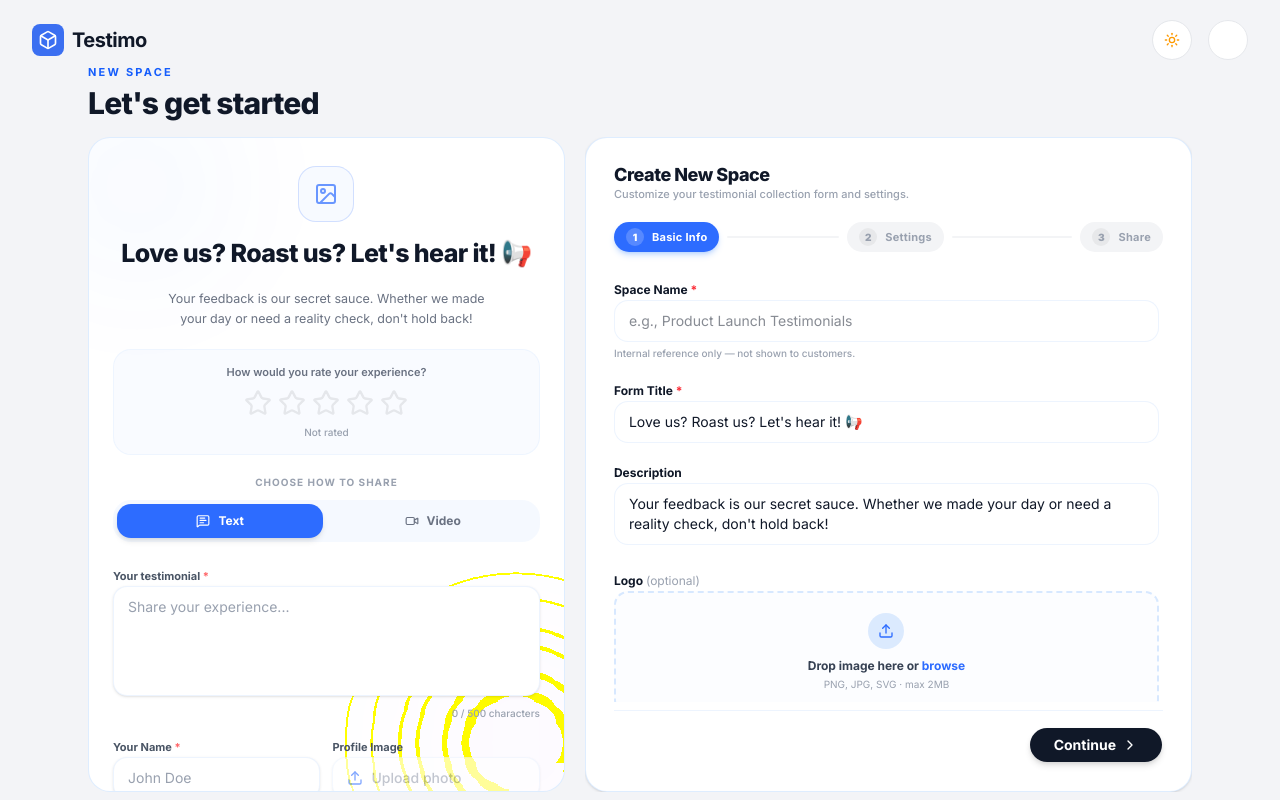
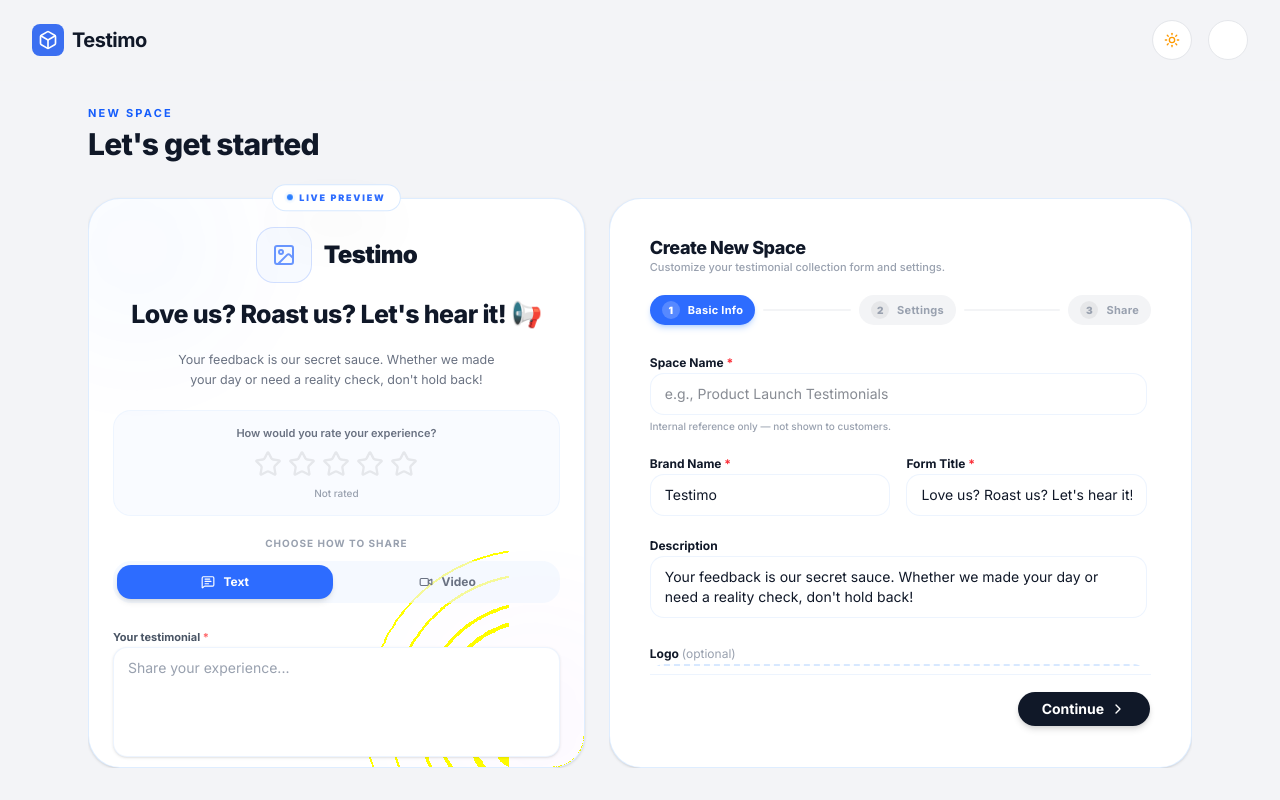
Before and after one commit to sagar-yenkure/Testimo2.0, a Next.js app: page /dashboard/create in a window 1280 px wide. Built offline with nearby package versions, Linux system fonts and the light colour scheme.

Commit message:
feat: implement dashboard for testimonial space management and creation flow.

```diff
--- a/app/(pages)/dashboard/layout.tsx
+++ b/app/(pages)/dashboard/layout.tsx
@@ -15,7 +15,7 @@
     return (
         <div className="h-screen flex flex-col bg-background transition-colors duration-300 overflow-hidden">
             <UserNavbar />
-            <main className="flex-1 pt-16 px-4 sm:px-6 max-w-6xl mx-auto w-full relative overflow-y-auto">
+            <main className="flex-1 py-4 md:py-6 px-4 sm:px-6 max-w-6xl mx-auto w-full relative min-h-0 flex flex-col overflow-hidden">
                 {children}
             </main>
         </div>
--- a/app/(pages)/dashboard/page.tsx
+++ b/app/(pages)/dashboard/page.tsx
@@ -33,7 +33,7 @@
     ]
 
     return (
-        <div className="space-y-5 md:space-y-7 pb-16">
+        <div className="space-y-5 max-w-6xl mx-auto md:space-y-7 pb-16 overflow-y-auto h-full [scrollbar-width:none] [&::-webkit-scrollbar]:hidden pr-1">
             {/* Header Area */}
             <div className="flex flex-col sm:flex-row sm:items-center justify-between gap-4">
                 <div>
--- a/components/create-space-form.tsx
+++ b/components/create-space-form.tsx
@@ -1,7 +1,7 @@
 'use client'
 
 import { useState, useRef } from 'react'
-import { ChevronRight, ChevronLeft, Check, Settings, Wand2, Copy, CheckCheck, ExternalLink, Upload, X, PartyPopperIcon } from 'lucide-react'
+import { ChevronRight, ChevronLeft, Check, Settings, Wand2, Copy, CheckCheck, ExternalLink, Upload, X, PartyPopperIcon, Crown } from 'lucide-react'
 import { Button } from '@/components/ui/button'
 import { TestimonialForm } from '@/components/testimonial-form'
 import { useRouter } from 'next/navigation'
@@ -46,6 +46,7 @@
     const [formData, setFormData] = useState({
         collectionName: '',
         logo: null as string | null,
+        brandName: 'Testimo',
         formTitle: "Love us? Roast us? Let's hear it! 📢",
         description: "Your feedback is our secret sauce. Whether we made your day or need a reality check, don't hold back!",
         collectStarRatings: true,
@@ -110,12 +111,22 @@
         .animate-confetti { animation: confettiFall 2.4s cubic-bezier(.25,.46,.45,.94) forwards; }
       `}</style>
 
-            <div className="w-full h-full flex flex-col lg:flex-row gap-4 lg:gap-5 overflow-hidden">
-
+            <div className="w-full h-auto lg:h-full flex flex-col lg:flex-row gap-4 lg:gap-6 lg:overflow-hidden pt-4 lg:pt-5">
                 {/* ── Live Preview ── */}
-                <div className="lg:w-[44%] order-2 lg:order-1 flex flex-col min-h-0 overflow-hidden">
-                    <div className={`relative flex-1 rounded-3xl overflow-hidden border transition-colors duration-500
-            ${formData.theme === 'Dark' ? 'bg-[#0A0A0A] border-[#222]' : 'bg-white border-blue-200/50'}`}>
+                <div className="lg:w-[45%] flex-shrink-0 order-2 lg:order-1 flex flex-col h-auto lg:h-full lg:min-h-0 relative pt-4 lg:pt-0">
+                    {/* Floating Preview Pill — Half-in, Half-out on the border */}
+                    <div className="absolute top-4 lg:top-0 left-1/2 -translate-x-1/2 -translate-y-1/2 z-[100] pointer-events-none">
+                        <div className={`flex items-center gap-1.5 px-3.5 py-1.5 rounded-full text-[9px] font-black uppercase tracking-[0.2em] shadow-2xl border
+              ${formData.theme === 'Dark' ? 'bg-[#1A1A1A] border-white/10 text-blue-400 font-bold' : 'bg-white border-blue-200/60 text-[#2D6CFF]'}`}>
+                            <span className="relative flex h-1.5 w-1.5">
+                                <span className="animate-ping absolute inline-flex h-full w-full rounded-full bg-blue-400 opacity-75"></span>
+                                <span className="relative inline-flex rounded-full h-1.5 w-1.5 bg-blue-500"></span>
+                            </span>
+                            Live Preview
+                        </div>
+                    </div>
+                    <div className={`relative flex-1 rounded-[32px] overflow-hidden border transition-colors duration-500 min-h-[500px] lg:min-h-0
+            ${formData.theme === 'Dark' ? 'bg-[#0A0A0A] border-[#222]' : 'bg-white border-blue-200/50 shadow-sm'}`}>
 
                         {/* Pattern layer */}
                         {formData.bgPattern !== 'none' && (
@@ -170,15 +181,15 @@
                             <div className={`absolute -bottom-16 -right-16 w-56 h-56 rounded-full blur-3xl opacity-40
                 ${formData.theme === 'Dark' ? 'bg-purple-500/15' : 'bg-purple-500/8'}`} />
                         </div>
-                        <div className="relative z-10 h-full overflow-y-auto [scrollbar-width:none] [&::-webkit-scrollbar]:hidden">
+                        <div className="relative z-10 h-full overflow-y-auto lg:overflow-y-auto [scrollbar-width:none] [&::-webkit-scrollbar]:hidden">
                             <TestimonialForm formData={formData} isPreview={true} />
                         </div>
                     </div>
                 </div>
 
                 {/* ── Form Panel ── */}
-                <div className="lg:w-[56%] order-1 lg:order-2 flex flex-col min-h-0 overflow-hidden">
-                    <div className="flex-1 bg-card-bg border border-blue-200/50 dark:border-blue-900/30 rounded-3xl p-6 lg:p-7 flex flex-col min-h-0 overflow-hidden shadow-sm">
+                <div className="lg:w-[55%] flex-1 order-1 lg:order-2 flex flex-col h-auto lg:h-full lg:min-h-0 overflow-hidden">
+                    <div className="flex-1 bg-card-bg border border-blue-200/50 dark:border-blue-900/30 rounded-[32px] p-6 lg:p-10 flex flex-col h-auto lg:h-full lg:min-h-0 overflow-hidden shadow-sm">
 
                         {/* Header */}
                         <div className="mb-5 shrink-0">
@@ -225,11 +236,11 @@
                         </div>
 
                         {/* Content */}
-                        <div className={`min-h-0 ${step === 3 ? 'flex-1 flex flex-col' : 'flex-1 overflow-y-auto [scrollbar-width:none] [&::-webkit-scrollbar]:hidden pr-1'}`}>
+                        <div className={`min-h-0 ${step === 3 ? 'flex-1 flex flex-col' : 'flex-1 overflow-y-visible lg:overflow-y-auto lg:pr-1 [scrollbar-width:none] [&::-webkit-scrollbar]:hidden'}`}>
 
                             {/* ── Step 1 ── */}
                             {step === 1 && (
-                                <div className="space-y-4">
+                                <div className="space-y-4 max-w-2xl">
                                     <div className="space-y-1">
                                         <label className="text-[12px] font-bold text-gray-900 dark:text-white">
                                             Space Name <span className="text-red-500">*</span>
@@ -244,6 +255,19 @@
                                         <p className="text-[10px] text-gray-400 font-medium">Internal reference only — not shown to customers.</p>
                                     </div>
 
+                                    <div className="grid grid-cols-2 gap-4">
+                                        <div className="space-y-1">
+                                            <label className="text-[12px] font-bold text-gray-900 dark:text-white">
+                                                Brand Name <span className="text-red-500">*</span>
+                                            </label>
+                                            <input
+                                                type="text"
+                                                placeholder="e.g., Testimo"
+                                                className="w-full bg-white dark:bg-[#0A0A0A] border border-blue-100/50 dark:border-white/10 rounded-xl px-3.5 py-2.5 text-sm focus:outline-none focus:ring-2 focus:ring-[#2D6CFF]/40 transition-all text-gray-900 dark:text-white"
+                                                value={formData.brandName}
+                                                onChange={(e) => updateFormData('brandName', e.target.value)}
+                                            />
+                                        </div>
                                         <div className="space-y-1">
                                             <label className="text-[12px] font-bold text-gray-900 dark:text-white">
                                                 Form Title <span className="text-red-500">*</span>
@@ -255,6 +279,7 @@
                                                 value={formData.formTitle}
                                                 onChange={(e) => updateFormData('formTitle', e.target.value)}
                                             />
+                                        </div>
                                     </div>
 
                                     <div className="space-y-1">
@@ -326,7 +351,7 @@
 
                             {/* ── Step 2 ── */}
                             {step === 2 && (
-                                <div className="space-y-5">
+                                <div className="space-y-5 max-w-2xl">
 
                                     {/* General Settings */}
                                     <div className="space-y-2">
@@ -339,9 +364,16 @@
                                                         <SelectValue />
                                                     </SelectTrigger>
                                                     <SelectContent className="rounded-xl">
-                                                        {['English', 'Spanish', 'French', 'German', 'Japanese'].map(o => (
+                                                        {['English', 'Arabic', 'Japanese'].map(o => (
                                                             <SelectItem key={o} value={o} className="text-sm cursor-pointer">{o}</SelectItem>
                                                         ))}
+                                                        <div className="flex items-center justify-between px-2 py-2 mx-1 rounded-lg cursor-not-allowed opacity-60 select-none">
+                                                            <div className="flex items-center gap-2 text-sm text-gray-400 dark:text-gray-500">
+                                                                <Crown className="w-3.5 h-3.5 text-amber-400" />
+                                                                Auto Detect
+                                                            </div>
+                                                            <span className="text-[9px] font-black uppercase tracking-wider px-1.5 py-0.5 rounded-full bg-amber-100 dark:bg-amber-500/10 text-amber-600 dark:text-amber-400">Pro</span>
+                                                        </div>
                                                     </SelectContent>
                                                 </Select>
                                             </div>
--- a/components/pricing.tsx
+++ b/components/pricing.tsx
@@ -14,7 +14,7 @@
 
   return (
     <section className="py-16 md:py-24 relative z-10 w-full transition-colors duration-300 bg-background" id="pricing">
-      <div className=" px-6">
+      <div className="px-6">
         <div className="flex flex-col md:flex-row md:items-end justify-between mb-12 md:mb-16 gap-8">
           <div>
             <div className="text-[11px] font-bold tracking-[0.2em] uppercase mb-4 transition-colors text-blue-600 dark:text-[#2D6CFF]">PRICING PLANS</div>
@@ -39,7 +39,7 @@
           </div>
         </div>
 
-        <div className="grid grid-cols-1 md:grid-cols-3 gap-6 max-w-5xl mx-auto text-left">
+        <div className="grid grid-cols-1 md:grid-cols-3 gap-6 text-left">
           {tiers.map((tier, idx) => (
             <div key={idx} className={`rounded-[20px] p-8 shadow-sm flex flex-col relative w-full transition-all duration-300 ${tier.pop
               ? `border-2 border-[#2D6CFF] md:transform md:-translate-y-4 bg-card-bg shadow-[0_20px_50px_-12px_rgba(45,108,255,0.15)] dark:shadow-[0_20px_50px_-12px_rgba(45,108,255,0.25)]`
--- a/components/testimonial-form.tsx
+++ b/components/testimonial-form.tsx
@@ -8,6 +8,7 @@
   formData: {
     collectionName: string;
     logo: string | null;
+    brandName: string;
     formTitle: string;
     description: string;
     collectStarRatings: boolean;
@@ -50,11 +51,12 @@
 
   return (
     <div className={`w-full px-6 py-7 ${isDark ? "text-white" : "text-gray-900"}`} style={{ fontFamily: fontStyle }}>
-      <div className="flex flex-col items-center text-center w-full max-w-md mx-auto">
+      <div className="flex flex-col items-center text-center w-full max-w-md mx-auto relative z-10">
 
         {/* Logo & Title Section — Always stacked and centered for layout stability */}
         <div className="mb-5 w-full">
-          <div className={`w-14 h-14 rounded-2xl flex items-center justify-center mx-auto mb-4 border transition-all duration-300
+          <div className="flex items-center justify-center gap-3 mb-4">
+            <div className={`w-14 h-14 rounded-2xl flex items-center justify-center border transition-all duration-300 shrink-0
               ${isDark ? "bg-white/5" : "bg-blue-50/50"}`}
               style={{
                 borderColor: `${accent}30`,
@@ -67,7 +69,12 @@
                 <ImageIcon className="w-6 h-6 opacity-70" style={{ color: accent }} />
               )}
             </div>
-
+            {formData.brandName && (
+              <span className={`text-2xl font-black tracking-tight ${isDark ? "text-white" : "text-gray-900"}`}>
+                {formData.brandName}
+              </span>
+            )}
+          </div>
           <h3 className="text-[25px] font-extrabold leading-tight tracking-tight">
             {formData.formTitle || "Share Your Experience"}
           </h3>
@@ -227,10 +234,10 @@
                 } ${isPreview ? "opacity-60" : ""}`}
                 style={{ borderColor: isPreview ? undefined : `${accent}30` }} // Custom border logic
                 onMouseEnter={(e) => {
-                  if(!isPreview) e.currentTarget.style.borderColor = accent;
+                  if (!isPreview) e.currentTarget.style.borderColor = accent;
                 }}
                 onMouseLeave={(e) => {
-                  if(!isPreview) e.currentTarget.style.borderColor = `${accent}30`;
+                  if (!isPreview) e.currentTarget.style.borderColor = `${accent}30`;
                 }}
               >
                 <Upload className="w-4 h-4 shrink-0" style={{ color: accent }} />
--- a/components/user-navbar.tsx
+++ b/components/user-navbar.tsx
@@ -18,10 +18,10 @@
 
   return (
     <nav
-      className={`fixed top-0 left-0 right-0 z-50 transition-all duration-300 pointer-events-none ${scrolled ? "py-3" : "py-5"
+      className={`z-50 transition-all duration-300 border-b bg-background border-gray-100 dark:border-white/5 ${scrolled ? "py-3" : "py-5"
         }`}
     >
-      <div className="flex items-center justify-between px-4 md:px-8 mx-auto max-w-[1400px] pointer-events-auto">
+      <div className="flex items-center justify-between px-4 md:px-8 mx-auto max-w-[1500px]">
         <Link href="/" className="flex items-center gap-2 group">
           <div className="bg-[#3B6FF1] p-1.5 rounded-md flex items-center justify-center transition-transform group-hover:scale-110">
             <Box className="w-5 h-5 text-white" />
```
Lines whose indentation alone changed are shown as unchanged.
